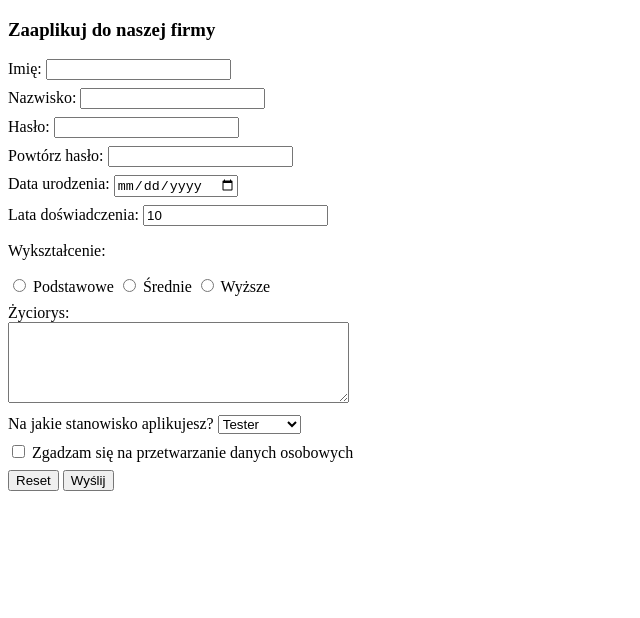
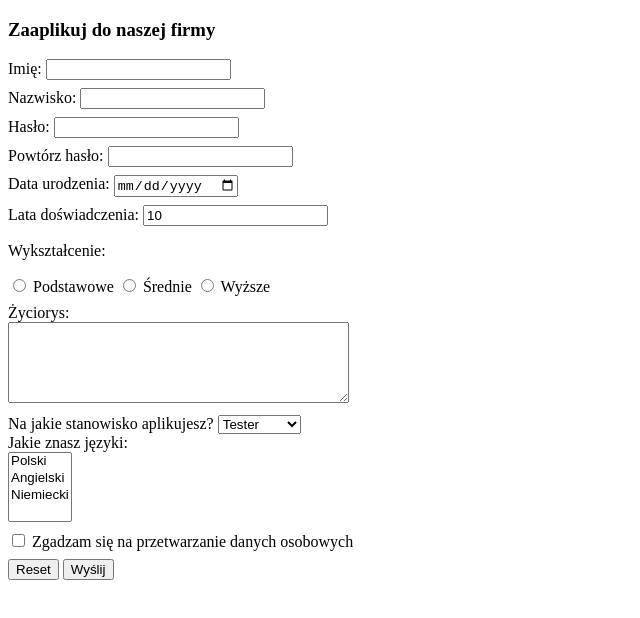
Before and after one commit to zakkaamil/TEB.WebDesign, a plain HTML site: page Zajęcia/6. Formularze/formularze.html in a window 1280 px wide. Shown: the whole page, without its empty margins (0-640 px from the left). Drawn offline with Linux system fonts and the light colour scheme.

Commit message:
uzupelniono lekcje formularze

```diff
--- a/Zajęcia/6. Formularze/formularze.html
+++ b/Zajęcia/6. Formularze/formularze.html
@@ -94,6 +94,16 @@
                 </select>
             <div>
 
+            <div>
+                <label for="kontrolka-jezyki">Jakie znasz języki:</label>
+                <br />
+                <select name="jezyki" id="kontrolka-jezyki" multiple>
+                    <option value="pl">Polski</option>
+                    <option value="ang">Angielski</option>
+                    <option value="ger">Niemiecki</option>
+                </select>
+            </div>
+
             </div>
 
             <div>
```
